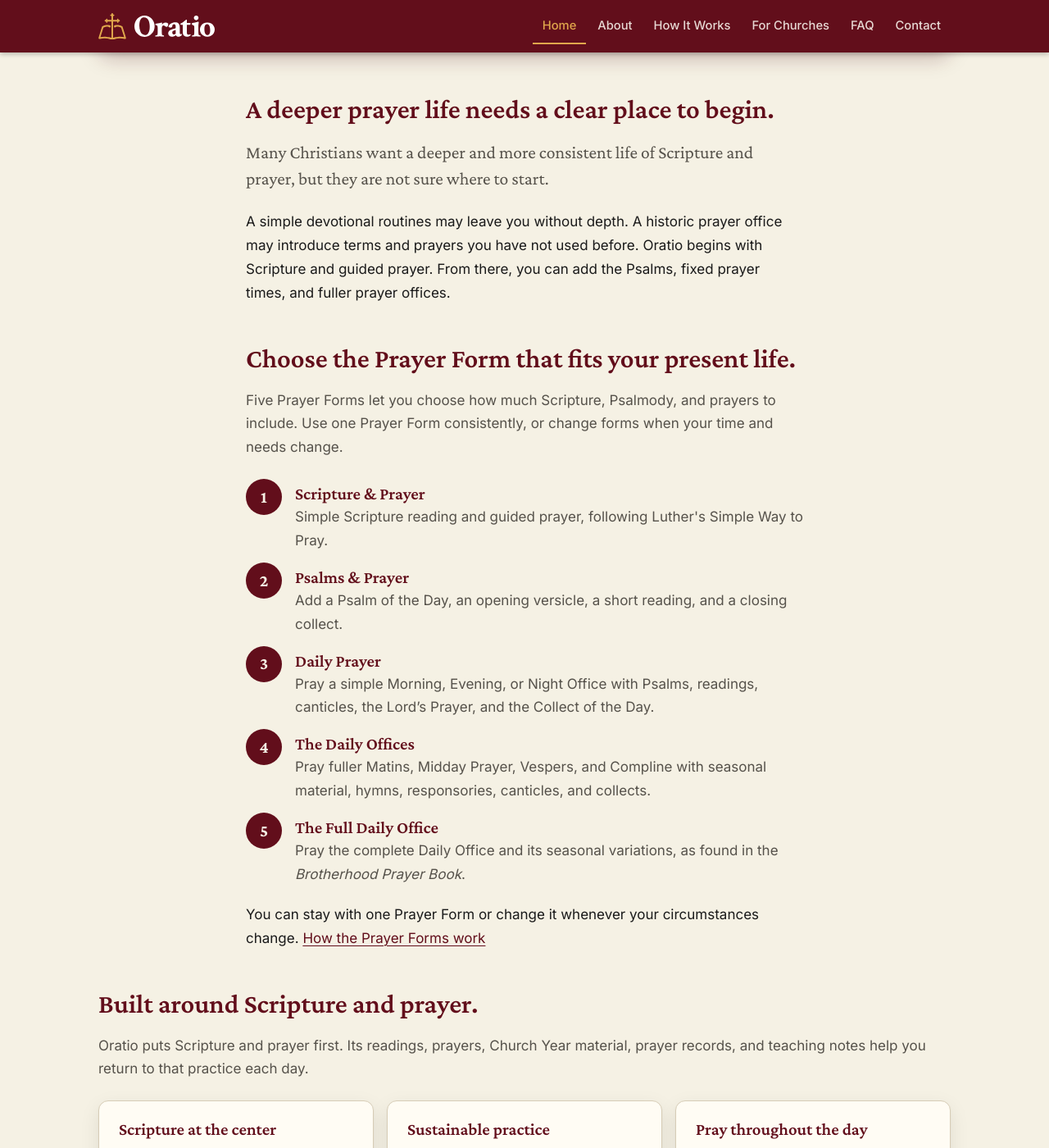
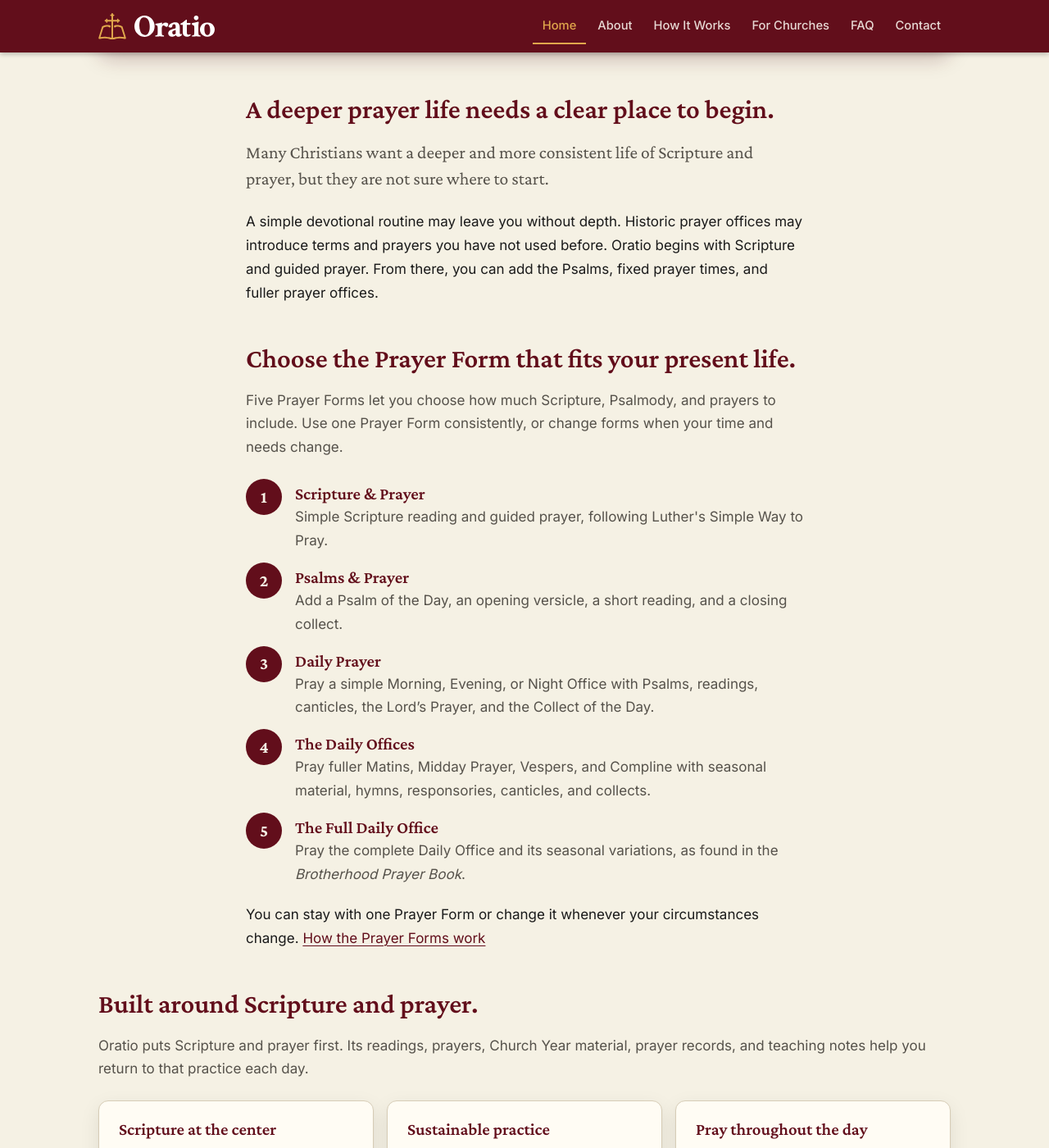
Before and after one commit to Oratio-Press/oratio.github.io, a Jekyll site: the page built from index.html, in a window 1280 px wide and 1400 px high, scrolled down 433 px. Shown: the whole window at 82% size. Built offline with Jekyll 4.4.1, drawn with Linux system fonts in a browser that asks for light colours; some of the changed text lies outside the part shown.

Commit message:
Update index.html

```diff
--- a/index.html
+++ b/index.html
@@ -14,7 +14,7 @@ hero:
 <section class="section">
   <h2>A deeper prayer life needs a clear place to begin.</h2>
   <p class="lede">Many Christians want a deeper and more consistent life of Scripture and prayer, but they are not sure where to start.</p>
-  <p>A simple devotional routines may leave you without depth. A historic prayer office may introduce terms and prayers you have not used before. Oratio begins with Scripture and guided prayer. From there, you can add the Psalms, fixed prayer times, and fuller prayer offices.</p>
+  <p>A simple devotional routine may leave you without depth. Historic prayer offices may introduce terms and prayers you have not used before. Oratio begins with Scripture and guided prayer. From there, you can add the Psalms, fixed prayer times, and fuller prayer offices.</p>
 </section>
 
 <section class="section">
```
Also changed, not shown: other parts of index.html (+1 -1 lines).
